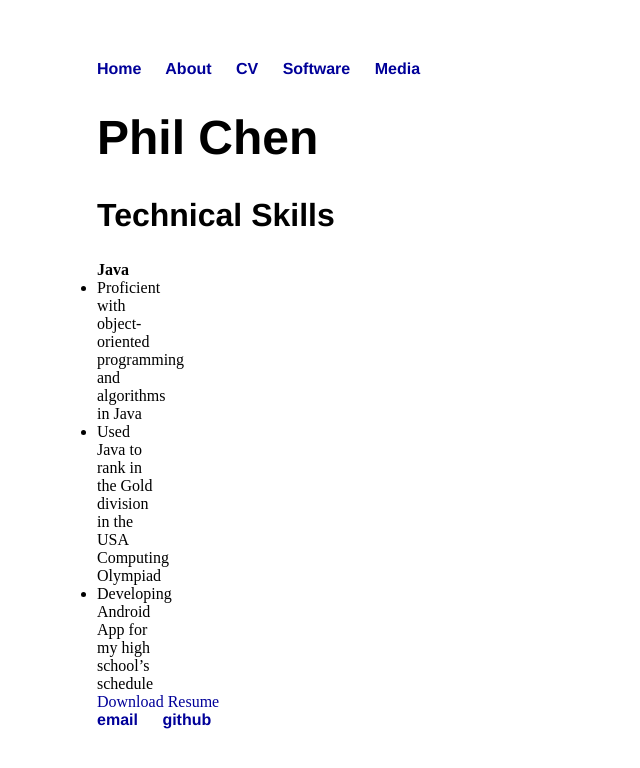
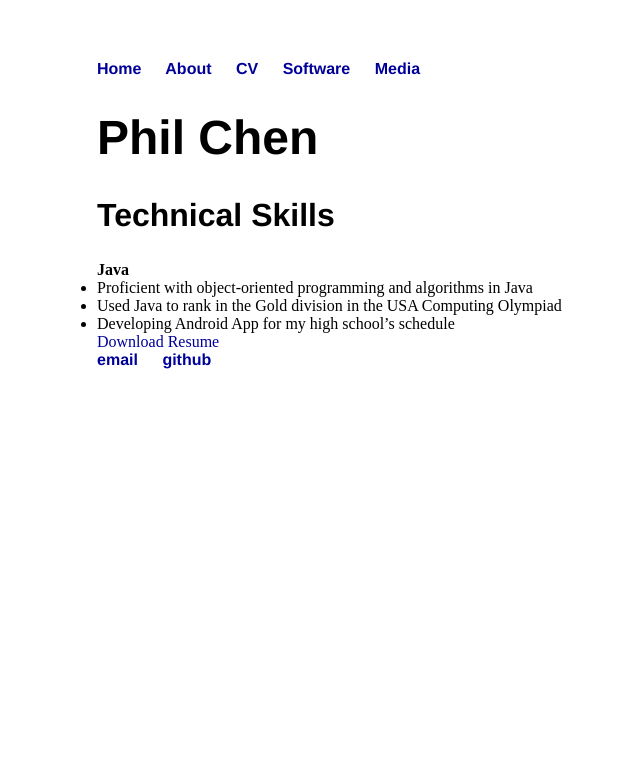
Before and after one commit to philhchen/philhchen.github.io, a Jekyll site: the page built from cv/index.html, in a window 1280 px wide. Shown: the top 768 px of the page, without its empty margins (95-735 px from the left). Built offline with Jekyll 4.4.1, drawn with Linux system fonts in a browser that asks for light colours.

Commit message:
Update main.css

```diff
--- a/css/main.css
+++ b/css/main.css
@@ -47,5 +47,5 @@ ul {
     padding: 0;
 }
 li {
-    width: 60px;
+    margin: 0;
 }
```
